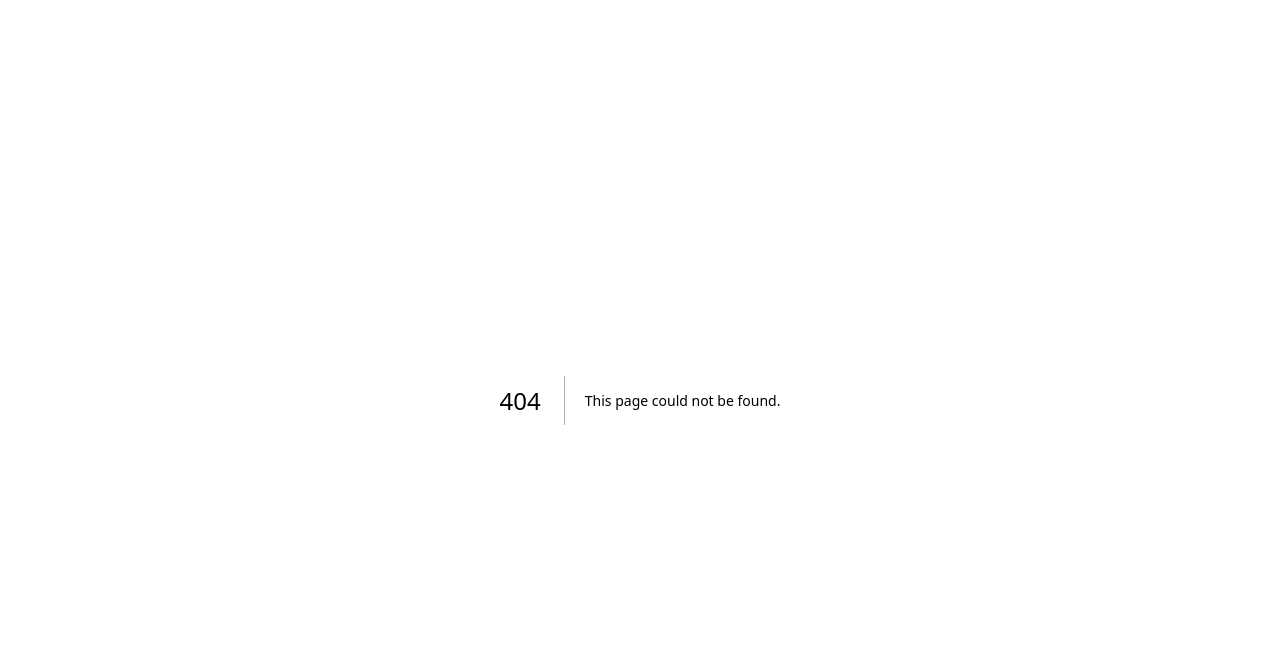
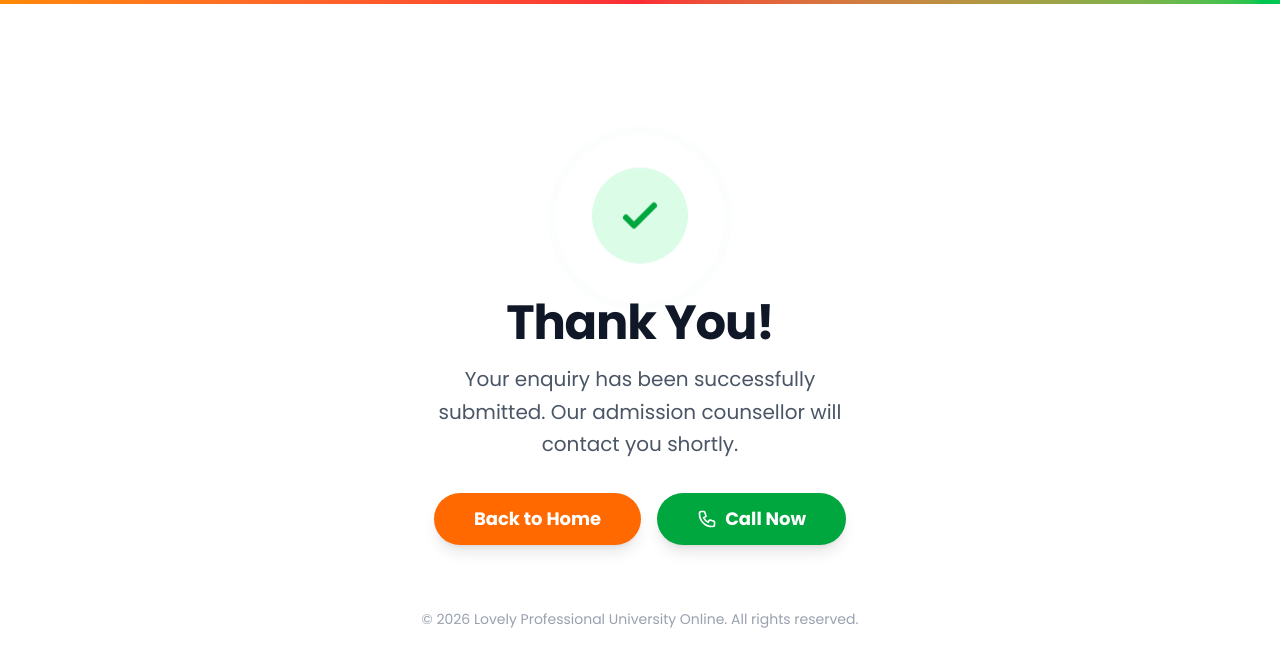
Before and after one commit to BrishbhanSinghBhadoriya/lpuonline, a Next.js app: page /thanks in a window 1280 px wide. Before the commit this address had no page. Shown: the top 666 px of the page. Built offline with nearby package versions, Linux system fonts and the light colour scheme.

Commit message:
chnages for add run

```diff
--- a/app/layout.tsx
+++ b/app/layout.tsx
@@ -1,6 +1,7 @@
 import type { Metadata } from "next";
 import { Poppins, Kalam, Patrick_Hand } from "next/font/google";
 import "./globals.css";
+import Script from "next/script";
 
 const poppins = Poppins({
   subsets: ["latin"],
@@ -52,6 +53,20 @@ export default function RootLayout({
         className={`${poppins.variable} ${kalam.variable} ${patrick.variable} font-sans antialiased`}
       >
         {children}
+
+        <Script
+          src="https://www.googletagmanager.com/gtag/js?id=AW-17973403972"
+          strategy="afterInteractive"
+        />
+        <Script id="google-ads" strategy="afterInteractive">
+          {`
+            window.dataLayer = window.dataLayer || [];
+            function gtag(){dataLayer.push(arguments);}
+            gtag('js', new Date());
+            gtag('config',  'AW-17973403972');
+          `}
+        </Script>
+
       </body>
     </html>
   );
--- a/app/page.tsx
+++ b/app/page.tsx
@@ -1,5 +1,6 @@
 "use client";
 import { useEffect, useState } from "react";
+import { useRouter } from "next/navigation";
 import EnquiryModal from "@/components/EnquiryModal";
 
 // ── Types ──────────────────────────────────────────────────────────────
@@ -42,11 +43,12 @@ interface NavTab {
 
 // ── Helpers (Mobile-only components) ────────────────────────────────────
 function InlineMobileEnquiry() {
+  const router = useRouter();
   const indianStates = [
-    "Andhra Pradesh","Arunachal Pradesh","Assam","Bihar","Chhattisgarh","Goa","Gujarat","Haryana","Himachal Pradesh","Jharkhand","Karnataka","Kerala","Madhya Pradesh","Maharashtra","Manipur","Meghalaya","Mizoram","Nagaland","Odisha","Punjab","Rajasthan","Sikkim","Tamil Nadu","Telangana","Tripura","Uttar Pradesh","Uttarakhand","West Bengal","Andaman and Nicobar Islands","Chandigarh","Dadra and Nagar Haveli and Daman and Diu","Delhi","Jammu and Kashmir","Ladakh","Lakshadweep","Puducherry"
+    "Andhra Pradesh", "Arunachal Pradesh", "Assam", "Bihar", "Chhattisgarh", "Goa", "Gujarat", "Haryana", "Himachal Pradesh", "Jharkhand", "Karnataka", "Kerala", "Madhya Pradesh", "Maharashtra", "Manipur", "Meghalaya", "Mizoram", "Nagaland", "Odisha", "Punjab", "Rajasthan", "Sikkim", "Tamil Nadu", "Telangana", "Tripura", "Uttar Pradesh", "Uttarakhand", "West Bengal", "Andaman and Nicobar Islands", "Chandigarh", "Dadra and Nagar Haveli and Daman and Diu", "Delhi", "Jammu and Kashmir", "Ladakh", "Lakshadweep", "Puducherry"
   ];
   const courses = [
-    "Online MBA","Online M.Com","Online MCA","Online MA","Online M.Sc (Mathematics)","Online BCA","Online BBA","Online BA"
+    "Online MBA", "Online M.Com", "Online MCA", "Online MA", "Online M.Sc (Mathematics)", "Online BCA", "Online BBA", "Online BA"
   ];
   const [name, setName] = useState("");
   const [email, setEmail] = useState("");
@@ -71,6 +73,10 @@ function InlineMobileEnquiry() {
       if (!res.ok) throw new Error(data?.error ?? "Failed to submit");
       setSuccess("Thanks! Your enquiry has been submitted.");
       setName(""); setEmail(""); setPhone(""); setState(""); setProg("");
+      // Redirect to thank you page after a short delay
+      setTimeout(() => {
+        router.push("/thanks");
+      }, 1000);
     } catch (err: unknown) {
       const msg = err instanceof Error ? err.message : "Failed to submit";
       setError(msg);
@@ -98,22 +104,22 @@ function InlineMobileEnquiry() {
         </div>
       </div>
       <form onSubmit={submit} className="space-y-3">
-      <input value={name} onChange={(e)=>setName(e.target.value)} className="w-full border border-gray-300 rounded-lg px-4 py-3 text-sm focus:outline-none focus:ring-2 focus:ring-orange-400 placeholder-gray-400" placeholder="Enter Name" required />
-      <input value={email} onChange={(e)=>setEmail(e.target.value)} type="email" className="w-full border border-gray-300 rounded-lg px-4 py-3 text-sm focus:outline-none focus:ring-2 focus:ring-orange-400 placeholder-gray-400" placeholder="Enter email" required />
-      <input value={phone} onChange={(e)=>setPhone(e.target.value)} type="tel" className="w-full border border-gray-300 rounded-lg px-4 py-3 text-sm focus:outline-none focus:ring-2 focus:ring-orange-400 placeholder-gray-400" placeholder="Enter Phone No." required />
+        <input value={name} onChange={(e) => setName(e.target.value)} className="w-full border border-gray-300 rounded-lg px-4 py-3 text-sm focus:outline-none focus:ring-2 focus:ring-orange-400 placeholder-gray-400" placeholder="Enter Name" required />
+        <input value={email} onChange={(e) => setEmail(e.target.value)} type="email" className="w-full border border-gray-300 rounded-lg px-4 py-3 text-sm focus:outline-none focus:ring-2 focus:ring-orange-400 placeholder-gray-400" placeholder="Enter email" required />
+        <input value={phone} onChange={(e) => setPhone(e.target.value)} type="tel" className="w-full border border-gray-300 rounded-lg px-4 py-3 text-sm focus:outline-none focus:ring-2 focus:ring-orange-400 placeholder-gray-400" placeholder="Enter Phone No." required />
         <div className="relative">
-        <select value={state} onChange={(e)=>setState(e.target.value)} className="w-full border border-gray-300 rounded-lg px-4 py-3 text-sm focus:outline-none focus:ring-2 focus:ring-orange-400 appearance-none bg-white text-gray-700" required>
+          <select value={state} onChange={(e) => setState(e.target.value)} className="w-full border border-gray-300 rounded-lg px-4 py-3 text-sm focus:outline-none focus:ring-2 focus:ring-orange-400 appearance-none bg-white text-gray-700" required>
             <option value="" disabled>Select State</option>
-          {indianStates.map((s)=>(<option key={s} value={s}>{s}</option>))}
+            {indianStates.map((s) => (<option key={s} value={s}>{s}</option>))}
           </select>
           <div className="pointer-events-none absolute right-4 top-1/2 -translate-y-1/2 text-gray-500">
             <svg className="w-4 h-4" fill="none" stroke="currentColor" viewBox="0 0 24 24"><path strokeLinecap="round" strokeLinejoin="round" strokeWidth={2} d="M19 9l-7 7-7-7" /></svg>
           </div>
         </div>
         <div className="relative">
-        <select value={prog} onChange={(e)=>setProg(e.target.value)} className="w-full border border-gray-300 rounded-lg px-4 py-3 text-sm focus:outline-none focus:ring-2 focus:ring-orange-400 appearance-none bg-white text-gray-700">
+          <select value={prog} onChange={(e) => setProg(e.target.value)} className="w-full border border-gray-300 rounded-lg px-4 py-3 text-sm focus:outline-none focus:ring-2 focus:ring-orange-400 appearance-none bg-white text-gray-700">
             <option value="" disabled>Select Course</option>
-          {courses.map((c)=>(<option key={c} value={c}>{c}</option>))}
+            {courses.map((c) => (<option key={c} value={c}>{c}</option>))}
           </select>
           <div className="pointer-events-none absolute right-4 top-1/2 -translate-y-1/2 text-gray-500">
             <svg className="w-4 h-4" fill="none" stroke="currentColor" viewBox="0 0 24 24"><path strokeLinecap="round" strokeLinejoin="round" strokeWidth={2} d="M19 9l-7 7-7-7" /></svg>
@@ -126,8 +132,8 @@ function InlineMobileEnquiry() {
         <p className="text-gray-500 text-xs leading-relaxed">I authorize a representative to contact me via phone and/or email. This will override registry on DND/NDNC.</p>
         {success && <div className="text-green-600 text-sm font-bold text-center">{success}</div>}
         {error && <div className="text-red-600 text-sm font-bold text-center">{error}</div>}
-      <button type="submit" disabled={loading} className="w-full bg-orange-500 hover:bg-orange-600 disabled:opacity-60 text-white font-bold py-3 rounded-full text-sm">
-        {loading ? "Submitting..." : "Apply Now"}
+        <button type="submit" disabled={loading} className="w-full bg-orange-500 hover:bg-orange-600 disabled:opacity-60 text-white font-bold py-3 rounded-full text-sm transition-all">
+          {loading ? "Your enquiry is being submitted..." : "Apply Now"}
         </button>
       </form>
     </>
@@ -642,8 +648,7 @@ export default function LPUOnlinePage() {
               <button
                 key={tab}
                 onClick={() => setActiveTab(tab)}
-              className={`px-6 py-2.5 rounded-md text-sm font-bold transition-all border ${
-                activeTab === tab
+                className={`px-6 py-2.5 rounded-md text-sm font-bold transition-all border ${activeTab === tab
                     ? "bg-orange-500 text-white border-orange-500 shadow-md"
                     : "bg-white text-orange-500 border-orange-400 hover:bg-orange-50"
                   }`}
--- /dev/null
+++ b/app/thanks/page.tsx
@@ -0,0 +1,69 @@
+"use client";
+import Link from "next/link";
+import { useEffect, useState } from "react";
+
+export default function ThankYouPage() {
+    const [mounted, setMounted] = useState(false);
+
+    useEffect(() => {
+        setMounted(true);
+    }, []);
+
+    if (!mounted) return null;
+
+    return (
+        <div className="min-h-screen bg-white flex flex-col items-center justify-center p-6 text-center">
+            {/* Success Icon Animation */}
+            <div className="mb-8 relative">
+                <div className="w-24 h-24 bg-green-100 rounded-full flex items-center justify-center animate-bounce">
+                    <svg
+                        className="w-12 h-12 text-green-600"
+                        fill="none"
+                        stroke="currentColor"
+                        viewBox="0 0 24 24"
+                        xmlns="http://www.w3.org/2000/svg"
+                    >
+                        <path
+                            strokeLinecap="round"
+                            strokeLinejoin="round"
+                            strokeWidth={3}
+                            d="M5 13l4 4L19 7"
+                        />
+                    </svg>
+                </div>
+                <div className="absolute top-0 left-0 w-full h-full rounded-full border-4 border-green-500 animate-ping opacity-25"></div>
+            </div>
+
+            <h1 className="text-4xl md:text-5xl font-extrabold text-gray-900 mb-4 tracking-tight">
+                Thank You!
+            </h1>
+            <p className="text-lg md:text-xl text-gray-600 mb-8 max-w-md mx-auto leading-relaxed">
+                Your enquiry has been successfully submitted. Our admission counsellor will contact you shortly.
+            </p>
+
+            <div className="flex flex-col sm:flex-row gap-4">
+                <Link
+                    href="/"
+                    className="bg-orange-500 hover:bg-orange-600 text-white font-bold py-3 px-10 rounded-full text-lg transition-all shadow-lg hover:shadow-xl active:scale-95"
+                >
+                    Back to Home
+                </Link>
+                <a
+                    href="tel:7042646766"
+                    className="bg-green-600 hover:bg-green-700 text-white font-bold py-3 px-10 rounded-full text-lg transition-all shadow-lg hover:shadow-xl active:scale-95 flex items-center justify-center gap-2"
+                >
+                    <svg className="w-5 h-5" fill="none" stroke="currentColor" viewBox="0 0 24 24">
+                        <path strokeLinecap="round" strokeLinejoin="round" strokeWidth={2} d="M3 5a2 2 0 012-2h3.28a1 1 0 01.948.684l1.498 4.493a1 1 0 01-.502 1.21l-2.257 1.13a11.042 11.042 0 005.516 5.516l1.13-2.257a1 1 0 011.21-.502l4.493 1.498a1 1 0 01.684.949V19a2 2 0 01-2 2h-1C9.716 21 3 14.284 3 6V5z" />
+                    </svg>
+                    Call Now
+                </a>
+            </div>
+
+            {/* Decorative elements */}
+            <div className="fixed top-0 left-0 w-full h-1 bg-gradient-to-r from-orange-400 via-red-500 to-green-500"></div>
+            <div className="mt-16 text-gray-400 text-sm">
+                &copy; {new Date().getFullYear()} Lovely Professional University Online. All rights reserved.
+            </div>
+        </div>
+    );
+}
--- a/components/EnquiryModal.tsx
+++ b/components/EnquiryModal.tsx
@@ -1,5 +1,6 @@
 "use client";
 import { useEffect, useState } from "react";
+import { useRouter } from "next/navigation";
 
 type Props = {
   open: boolean;
@@ -23,6 +24,7 @@ const courses: string[] = [
 ];
 
 export default function EnquiryModal({ open, onClose, program }: Props) {
+  const router = useRouter();
   const [name, setName] = useState<string>("");
   const [email, setEmail] = useState<string>("");
   const [phone, setPhone] = useState<string>("");
@@ -54,6 +56,10 @@ export default function EnquiryModal({ open, onClose, program }: Props) {
       if (!res.ok) throw new Error(data?.error ?? "Failed to submit");
       setSuccess("Thanks! Your enquiry has been submitted.");
       setName(""); setEmail(""); setPhone(""); setState(""); setProg("");
+      // Redirect to thank you page after a short delay to show success state (optional, but requested redirect)
+      setTimeout(() => {
+        router.push("/thanks");
+      }, 1000);
     } catch (err: unknown) {
       const msg = err instanceof Error ? err.message : "Failed to submit";
       setError(msg);
@@ -206,7 +212,7 @@ export default function EnquiryModal({ open, onClose, program }: Props) {
               disabled={loading}
               className="bg-orange-500 hover:bg-orange-600 disabled:opacity-60 text-white font-bold py-3 px-12 rounded-full text-sm transition-all"
             >
-              {loading ? "Submitting..." : "Apply Now"}
+              {loading ? "Your enquiry is being submitted..." : "Apply Now"}
             </button>
           </div>
 
```
Lines whose indentation alone changed are shown as unchanged.
